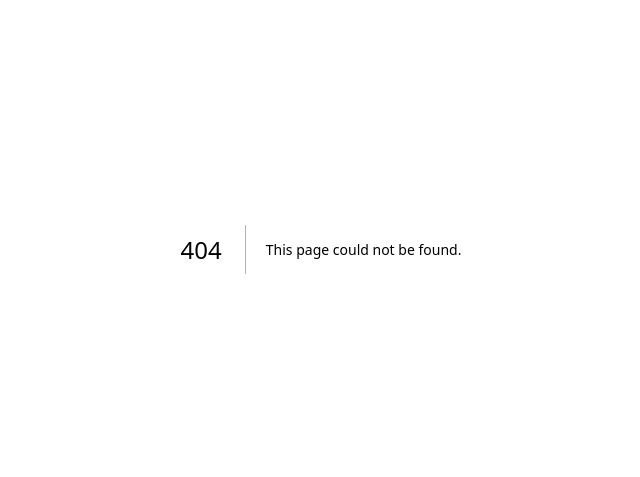
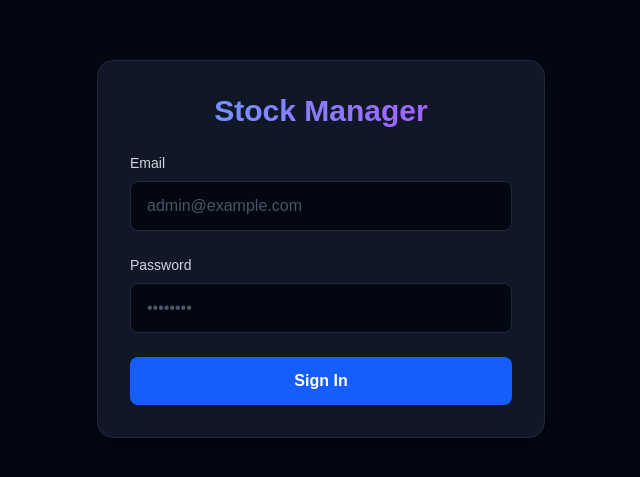
Before and after one commit to gbaup/stock-manager, a Next.js app: page /login in a window 1280 px wide. Before the commit this address had no page. Shown: the part 151-628 px from the top of the page, without its empty margins (319-959 px from the left). Built offline with nearby package versions, Linux system fonts and the light colour scheme; no server answers.

Commit message:
feat: login setup

```diff
--- /dev/null
+++ b/app/actions/auth.ts
@@ -0,0 +1,52 @@
+'use server'
+
+import { PrismaClient } from '@prisma/client';
+import { createSession, verifyPassword } from '@/app/lib/auth';
+import { redirect } from 'next/navigation';
+import { z } from 'zod';
+import { PrismaPg } from '@prisma/adapter-pg';
+
+
+const adapter = new PrismaPg({
+    connectionString: process.env.DATABASE_URL!,
+});
+
+const prisma = new PrismaClient({ adapter });
+
+const loginSchema = z.object({
+    email: z.string().email(),
+    password: z.string().min(1, 'Password is required'),
+});
+
+export async function login(prevState: any, formData: FormData) {
+    const result = loginSchema.safeParse(Object.fromEntries(formData));
+
+    if (!result.success) {
+        return {
+            errors: result.error.flatten().fieldErrors,
+        };
+    }
+
+    const { email, password } = result.data;
+
+    const user = await prisma.user.findUnique({
+        where: { email },
+    });
+
+    if (!user) {
+        return {
+            message: 'Invalid credentials',
+        };
+    }
+
+    const isValidPassword = await verifyPassword(password, user.passwordHash);
+
+    if (!isValidPassword) {
+        return {
+            message: 'Invalid credentials',
+        };
+    }
+
+    await createSession(user.id.toString());
+    redirect('/dashboard');
+}
--- /dev/null
+++ b/app/dashboard/page.tsx
@@ -0,0 +1,42 @@
+import { deleteSession } from '@/app/lib/auth';
+import { redirect } from 'next/navigation';
+
+export default function DashboardPage() {
+    async function logout() {
+        'use server';
+        await deleteSession();
+        redirect('/login');
+    }
+
+    return (
+        <div className="min-h-screen bg-gray-950 text-gray-100 p-8">
+            <div className="max-w-4xl mx-auto">
+                <div className="flex justify-between items-center mb-8">
+                    <h1 className="text-3xl font-bold bg-gradient-to-r from-blue-400 to-purple-500 bg-clip-text text-transparent">
+                        Dashboard
+                    </h1>
+                    <form action={logout}>
+                        <button className="bg-red-600 hover:bg-red-700 text-white px-4 py-2 rounded-lg transition-colors text-sm font-semibold">
+                            Logout
+                        </button>
+                    </form>
+                </div>
+
+                <div className="grid grid-cols-1 md:grid-cols-3 gap-6">
+                    <div className="bg-gray-900 border border-gray-800 p-6 rounded-xl">
+                        <h2 className="text-xl font-semibold mb-2 text-gray-200">Inventory</h2>
+                        <p className="text-gray-400">Manage your football jerseys stock.</p>
+                    </div>
+                    <div className="bg-gray-900 border border-gray-800 p-6 rounded-xl">
+                        <h2 className="text-xl font-semibold mb-2 text-gray-200">Catalog</h2>
+                        <p className="text-gray-400">View and edit product catalog.</p>
+                    </div>
+                    <div className="bg-gray-900 border border-gray-800 p-6 rounded-xl">
+                        <h2 className="text-xl font-semibold mb-2 text-gray-200">Sales</h2>
+                        <p className="text-gray-400">Track your sales history.</p>
+                    </div>
+                </div>
+            </div>
+        </div>
+    );
+}
--- /dev/null
+++ b/app/lib/auth.ts
@@ -0,0 +1,52 @@
+import { SignJWT, jwtVerify } from 'jose';
+import { cookies } from 'next/headers';
+import bcrypt from 'bcryptjs';
+
+const secretKey = process.env.SESSION_SECRET;
+const encodedKey = new TextEncoder().encode(secretKey || 'default-secret-change-me');
+
+export async function encrypt(payload: any) {
+    return new SignJWT(payload)
+        .setProtectedHeader({ alg: 'HS256' })
+        .setIssuedAt()
+        .setExpirationTime('7d')
+        .sign(encodedKey);
+}
+
+export async function decrypt(session: string | undefined = '') {
+    try {
+        const { payload } = await jwtVerify(session, encodedKey, {
+            algorithms: ['HS256'],
+        });
+        return payload;
+    } catch (error) {
+        return null;
+    }
+}
+
+export async function createSession(userId: string) {
+    const expiresAt = new Date(Date.now() + 7 * 24 * 60 * 60 * 1000);
+    const session = await encrypt({ userId, expiresAt });
+    const cookieStore = await cookies();
+
+    cookieStore.set('session', session, {
+        httpOnly: true,
+        secure: true,
+        expires: expiresAt,
+        sameSite: 'lax',
+        path: '/',
+    });
+}
+
+export async function deleteSession() {
+    const cookieStore = await cookies();
+    cookieStore.delete('session');
+}
+
+export async function verifyPassword(password: string, hash: string) {
+    return bcrypt.compare(password, hash);
+}
+
+export async function hashPassword(password: string) {
+    return bcrypt.hash(password, 10);
+}
--- /dev/null
+++ b/app/login/page.tsx
@@ -0,0 +1,64 @@
+'use client';
+
+import { useActionState } from 'react';
+import { login } from '@/app/actions/auth';
+
+export default function LoginPage() {
+    const [state, action, isPending] = useActionState(login, undefined);
+
+    return (
+        <div className="min-h-screen flex items-center justify-center bg-gray-950 text-gray-100">
+            <div className="bg-gray-900 p-8 rounded-2xl shadow-xl w-full max-w-md border border-gray-800">
+                <h1 className="text-3xl font-bold mb-6 text-center bg-gradient-to-r from-blue-400 to-purple-500 bg-clip-text text-transparent">
+                    Stock Manager
+                </h1>
+                <form action={action} className="space-y-6">
+                    <div>
+                        <label htmlFor="email" className="block text-sm font-medium mb-2 text-gray-300">
+                            Email
+                        </label>
+                        <input
+                            id="email"
+                            name="email"
+                            type="email"
+                            required
+                            className="w-full px-4 py-3 bg-gray-950 border border-gray-800 rounded-lg focus:ring-2 focus:ring-blue-500 focus:border-transparent outline-none transition-all placeholder-gray-600"
+                            placeholder="admin@example.com"
+                        />
+                        {state?.errors?.email && (
+                            <p className="text-red-500 text-sm mt-1">{state.errors.email}</p>
+                        )}
+                    </div>
+                    <div>
+                        <label htmlFor="password" className="block text-sm font-medium mb-2 text-gray-300">
+                            Password
+                        </label>
+                        <input
+                            id="password"
+                            name="password"
+                            type="password"
+                            required
+                            className="w-full px-4 py-3 bg-gray-950 border border-gray-800 rounded-lg focus:ring-2 focus:ring-blue-500 focus:border-transparent outline-none transition-all placeholder-gray-600"
+                            placeholder="••••••••"
+                        />
+                        {state?.errors?.password && (
+                            <p className="text-red-500 text-sm mt-1">{state.errors.password}</p>
+                        )}
+                    </div>
+
+                    {state?.message && (
+                        <p className="text-red-500 text-sm text-center">{state.message}</p>
+                    )}
+
+                    <button
+                        type="submit"
+                        disabled={isPending}
+                        className="w-full bg-blue-600 hover:bg-blue-700 text-white font-semibold py-3 px-4 rounded-lg transition-colors disabled:opacity-50 disabled:cursor-not-allowed"
+                    >
+                        {isPending ? 'Logging in...' : 'Sign In'}
+                    </button>
+                </form>
+            </div>
+        </div>
+    );
+}
--- /dev/null
+++ b/middleware.ts
@@ -0,0 +1,23 @@
+import { NextResponse } from 'next/server';
+import type { NextRequest } from 'next/server';
+import { decrypt } from '@/app/lib/auth';
+
+export async function middleware(request: NextRequest) {
+    const protectedRoutes = ['/dashboard'];
+    const currentPath = request.nextUrl.pathname;
+
+    if (protectedRoutes.some((route) => currentPath.startsWith(route))) {
+        const sessionCookie = request.cookies.get('session')?.value;
+        const session = await decrypt(sessionCookie);
+
+        if (!session?.userId) {
+            return NextResponse.redirect(new URL('/login', request.url));
+        }
+    }
+
+    return NextResponse.next();
+}
+
+export const config = {
+    matcher: ['/dashboard/:path*', '/((?!api|_next/static|_next/image|favicon.ico).*)'],
+};
--- a/package.json
+++ b/package.json
@@ -9,13 +9,18 @@
     "lint": "eslint"
   },
   "dependencies": {
+    "@prisma/adapter-pg": "^7.2.0",
+    "@prisma/client": "^6.19.1",
+    "bcryptjs": "^3.0.3",
     "dotenv": "^17.2.3",
+    "jose": "^6.1.3",
     "next": "16.1.1",
     "react": "19.2.3",
     "react-dom": "19.2.3"
   },
   "devDependencies": {
     "@tailwindcss/postcss": "^4",
+    "@types/bcryptjs": "^2.4.6",
     "@types/node": "^20",
     "@types/react": "^19",
     "@types/react-dom": "^19",
```
Also changed, not shown: 1 other file (tests, documents, lock files or other folders).
